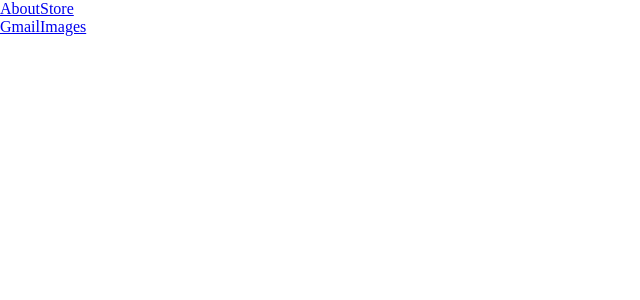
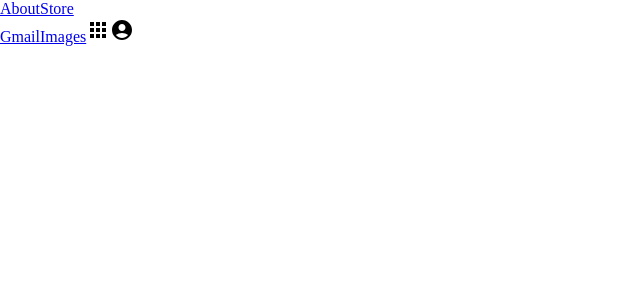
Before and after one commit to sinapourmahmoud/google-clone-react, a React (Create React App) app: page / in a window 1280 px wide. Shown: the top 300 px of the page, without its empty margins (0-640 px from the left). Built offline with nearby package versions, Linux system fonts and the light colour scheme.

Commit message:
finishing home header part (frontend)

```diff
--- a/src/Components/HomeComponents/HeaderLinks.js
+++ b/src/Components/HomeComponents/HeaderLinks.js
@@ -2,7 +2,7 @@ import React from 'react'
 import { PropTypes } from 'prop-types'
  function HeaderLinks({name}) {
   return (
-    <a href='#' className='text-[15px] font-[500]'>{name}</a>
+    <a href='#' className='text-[15px] font-[500] text-gray-700'>{name}</a>
 
   )
 }
--- a/src/Components/HomeComponents/HomeHeader.js
+++ b/src/Components/HomeComponents/HomeHeader.js
@@ -1,9 +1,10 @@
 import React from 'react'
 import HeaderLinks from './HeaderLinks'
-
+import AppsIcon from '@mui/icons-material/Apps';
+import AccountCircleIcon from '@mui/icons-material/AccountCircle';
 export default function HomeHeader() {
   return (
-    <div className=' bg-red-500 flex items-center justify-between h-[10vh]'>
+    <div className='  flex items-center justify-between h-[10vh]'>
         <div className='flex items-center space-x-5'>
             <HeaderLinks  name='About' />
             <HeaderLinks name="Store" />
@@ -11,8 +12,8 @@ export default function HomeHeader() {
         <div className='flex items-center space-x-5'>
         <HeaderLinks name="Gmail" />
         <HeaderLinks name="Images" />
-        <HeaderLinks name="" />
-        <HeaderLinks name="" />
+    <AppsIcon style={{'cursor':'pointer'}} />
+    <AccountCircleIcon style={{'cursor':'pointer'}} />
 
 
 
```
